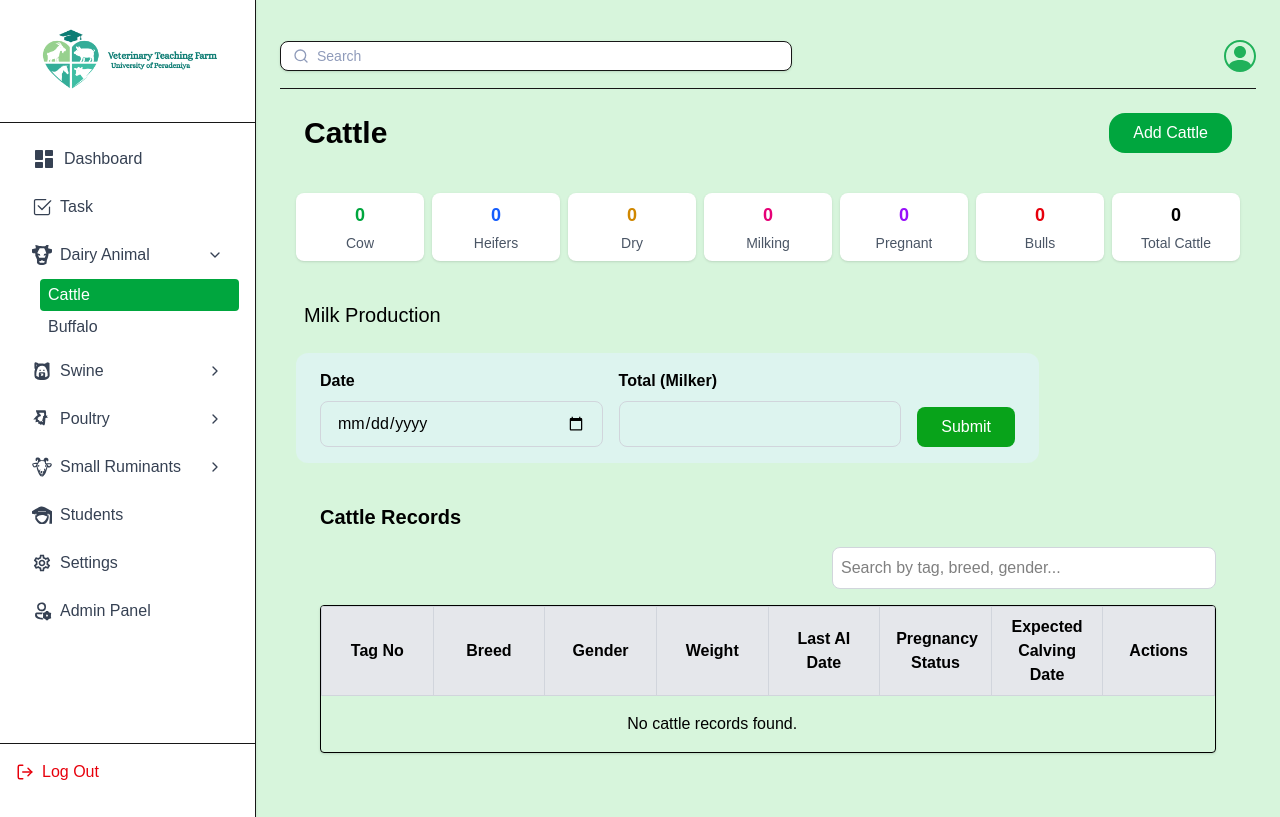
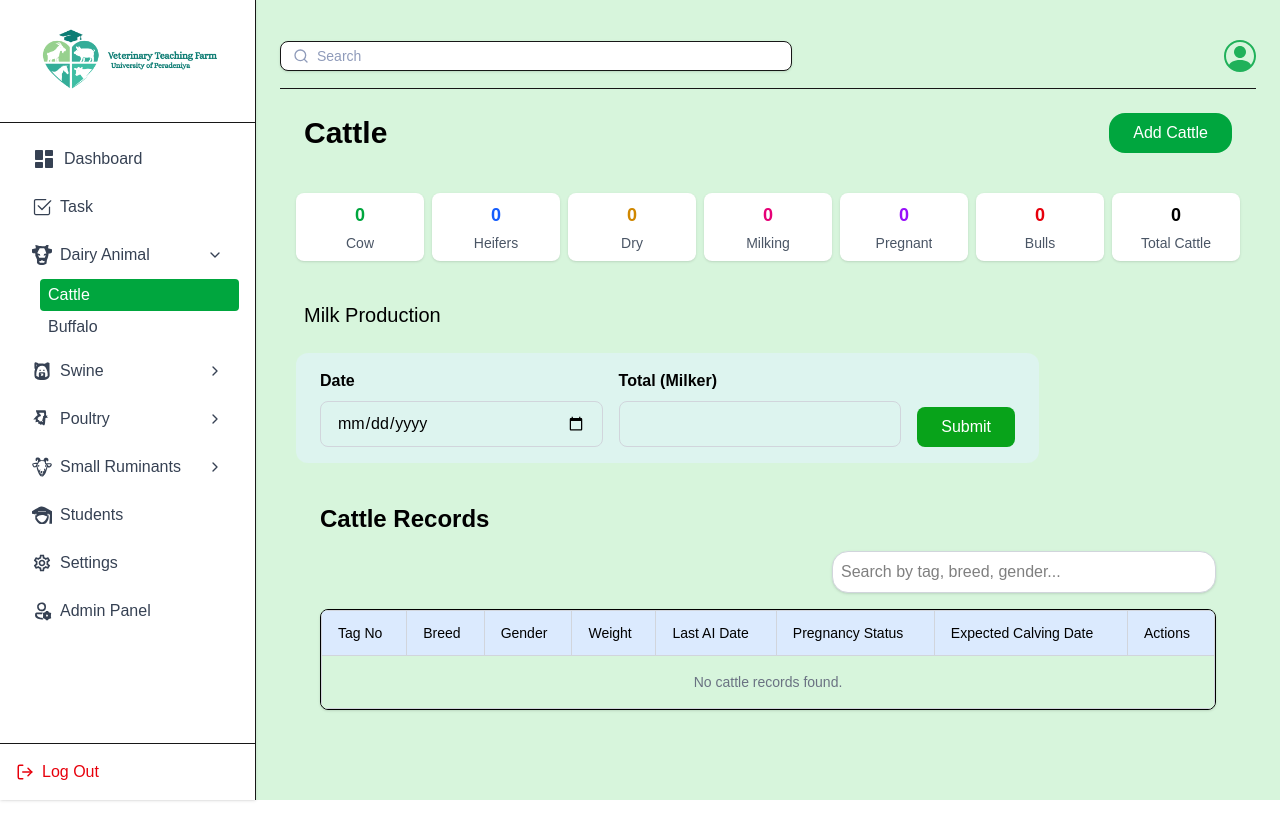
Before and after one commit to VirajithaDilsh/peravet, a Next.js app: page /dashboard/cattle in a window 1280 px wide. Built offline with nearby package versions, Linux system fonts and the light colour scheme.

Commit message:
table update

```diff
--- a/src/app/dashboard/layout.tsx
+++ b/src/app/dashboard/layout.tsx
@@ -27,7 +27,7 @@ export default function DashboardLayout({
                         </div>
 
                         {/* ✅ Mobile layout */}
-                        <div className="sm:hidden flex items-center h-16 gap-4">
+                        <div className="sm:hidden  flex items-center h-16 gap-4">
                             {/* Logo */}
                             <div className={"flex items-center justify-start"}>
                                 <Image
--- a/src/components/tables/CattleTable.tsx
+++ b/src/components/tables/CattleTable.tsx
@@ -1,31 +1,32 @@
 "use client";
-import React, { useState } from "react";
-import Link from "next/link";
+import React, { useState, MouseEvent, KeyboardEvent } from "react";
 import { useAnimalContext } from "@/app/context/AnimalContext";
 import { Cattle } from "@/types/animals";
-import { Trash2,SquarePen,Eye  } from "lucide-react";
+import { Trash2, SquarePen } from "lucide-react";
 import { useRouter } from "next/navigation";
-
-
 
 export default function CattleTable() {
     const { animals, deleteAnimal } = useAnimalContext();
     const [search, setSearch] = useState("");
     const router = useRouter();
-    const cattleOnly = animals.filter(
-        (a): a is Cattle => a.species === "Cattle"
+
+    const cattleOnly = animals.filter((a): a is Cattle => a.species === "Cattle");
+
+    const filteredCattle = cattleOnly.filter((animal) =>
+        [animal.tag, animal.breed, animal.gender].some((field) =>
+            field.toLowerCase().includes(search.toLowerCase())
+        )
     );
 
-    const filteredCattle = cattleOnly.filter(
-        (animal) =>
-            animal.tag.toLowerCase().includes(search.toLowerCase()) ||
-            animal.breed.toLowerCase().includes(search.toLowerCase()) ||
-            animal.gender.toLowerCase().includes(search.toLowerCase())
-    );
+    const goToDetails = (tag: string) => {
+        router.push(`/animals/${tag}`);
+    };
+
+    const stop = (e: MouseEvent | KeyboardEvent) => e.stopPropagation();
 
     return (
-        <div className="p-4 text-black">
-            <h2 className="text-xl font-bold mb-4">Cattle Records</h2>
+        <div className="p-4 text-black w-full">
+            <h2 className="text-2xl font-semibold mb-4">Cattle Records</h2>
 
             <div className="flex justify-end mb-4">
                 <input
@@ -33,114 +34,95 @@ export default function CattleTable() {
                     placeholder="Search by tag, breed, gender..."
                     value={search}
                     onChange={(e) => setSearch(e.target.value)}
-                    className="p-2 w-full max-w-sm rounded-lg bg-white border border-gray-300"
+                    className="p-2 w-full max-w-sm rounded-2xl bg-white  border border-gray-300 shadow-sm focus:outline-none focus:ring-2 focus:ring-blue-400"
                 />
             </div>
 
-            {/* Scrollable container with fixed height */}
-            <div className="overflow-x-auto border rounded shadow-sm">
-                <div className="max-h-[400px] overflow-y-auto">
-                    <table className="min-w-[800px] w-full table-fixed border-collapse">
-                        <thead className="bg-gray-200">
+            {/* Desktop & Tablet - Table View */}
+            <div className="hidden md:block">
+                <div className="border rounded-lg shadow overflow-x-auto max-h-[500px] w-full">
+                    <table className="w-full table-auto border-collapse text-xs md:text-sm min-w-[700px]">
+                        <thead className="bg-blue-100 text-left sticky top-0 z-10">
                         <tr>
-                            {/* Sticky headers */}
-                            <th className="sticky top-0 z-10 bg-gray-200 py-2 px-4 border border-gray-300 text-sm md:text-base">
-                                Tag No
-                            </th>
-                            <th className="sticky top-0 z-10 bg-gray-200 py-2 px-4 border border-gray-300 text-sm md:text-base">
-                                Breed
-                            </th>
-                            <th className="sticky top-0 z-10 bg-gray-200 py-2 px-4 border border-gray-300 text-sm md:text-base">
-                                Gender
-                            </th>
-                            <th className="sticky top-0 z-10 bg-gray-200 py-2 px-4 border border-gray-300 text-sm md:text-base">
-                                Weight
-                            </th>
-                            <th className="sticky top-0 z-10 bg-gray-200 py-2 px-4 border border-gray-300 text-sm md:text-base">
-                                Last AI Date
-                            </th>
-                            <th className="sticky top-0 z-10 bg-gray-200 py-2 px-4 border border-gray-300 text-sm md:text-base">
-                                Pregnancy Status
-                            </th>
-                            <th className="sticky top-0 z-10 bg-gray-200 py-2 px-4 border border-gray-300 text-sm md:text-base">
-                                Expected Calving Date
-                            </th>
-                            <th className="sticky top-0 z-10 bg-gray-200 py-2 px-4 border border-gray-300 text-sm md:text-base">
-                                Actions
-                            </th>
+                            {[
+                                "Tag No",
+                                "Breed",
+                                "Gender",
+                                "Weight",
+                                "Last AI Date",
+                                "Pregnancy Status",
+                                "Expected Calving Date",
+                                "Actions",
+                            ].map((head) => (
+                                <th
+                                    key={head}
+                                    className="py-2 px-2 md:py-3 md:px-4 border border-gray-300 font-medium whitespace-nowrap"
+                                >
+                                    {head}
+                                </th>
+                            ))}
                         </tr>
                         </thead>
-
                         <tbody>
                         {filteredCattle.length > 0 ? (
-                            filteredCattle.map((animal) => (
+                            filteredCattle.map((animal, idx) => (
                                 <tr
                                     key={animal.tag}
-                                    className="hover:bg-gray-50 transition cursor-pointer"
+                                    className={`cursor-pointer hover:bg-blue-50 transition-colors ${
+                                        idx % 2 === 0 ? "bg-white" : "bg-gray-50"
+                                    }`}
+                                    onClick={() => goToDetails(animal.tag)}
                                 >
-                                    <td className="py-2 px-4 border border-gray-300 text-sm md:text-base">
+                                    <td className="py-1 px-1 md:py-2 md:px-4 border border-gray-300 whitespace-nowrap">
                                         {animal.tag}
                                     </td>
-                                    <td className="py-2 px-4 border border-gray-300 text-sm md:text-base">
+                                    <td className="py-1 px-1 md:py-2 md:px-4 border border-gray-300 whitespace-nowrap">
                                         {animal.breed}
                                     </td>
-                                    <td className="py-2 px-4 border border-gray-300 text-sm md:text-base">
+                                    <td className="py-1 px-1 md:py-2 md:px-4 border border-gray-300 whitespace-nowrap">
                                         {animal.gender}
                                     </td>
-                                    <td className="py-2 px-4 border border-gray-300 text-sm md:text-base">
+                                    <td className="py-1 px-1 md:py-2 md:px-4 border border-gray-300 whitespace-nowrap">
                                         {animal.weight}
                                     </td>
-                                    <td className="py-2 px-4 border border-gray-300 text-sm md:text-base">
+                                    <td className="py-1 px-1 md:py-2 md:px-4 border border-gray-300 whitespace-nowrap">
                                         {animal.lastAiDate || "-"}
                                     </td>
-                                    <td className="py-2 px-4 border border-gray-300 text-sm md:text-base">
+                                    <td className="py-1 px-1 md:py-2 md:px-4 border border-gray-300 whitespace-nowrap">
                                         {animal.pregnancyStatus || "-"}
                                     </td>
-                                    <td className="py-2 px-4 border border-gray-300 text-sm md:text-base">
+                                    <td className="py-1 px-1 md:py-2 md:px-4 border border-gray-300 whitespace-nowrap">
                                         {animal.expectedCalvingDate || "-"}
                                     </td>
-                                    <td className="py-2 px-4 border border-gray-300 whitespace-nowrap text-sm md:text-base">
-                                        <div className={"flex items-center justify-center"}>
-                                            <Link
-                                                href={`/animals/${animal.tag}`}
-                                                className="text-blue-600 hover:underline mr-2"
-                                            >
-                                                <Eye className="h-5 w-5" />
-                                            </Link>
+                                    <td className="py-1 px-1 md:py-2 md:px-4 border border-gray-300">
+                                        <div className="flex gap-1 md:gap-2 justify-center">
                                             <button
-                                                onClick={() => {
+                                                onClick={(e) => {
+                                                    stop(e);
                                                     router.push(`/edit/${animal.tag}`);
                                                 }}
-                                                className="text-yellow-600 hover:text-yellow-800"
+                                                className="text-yellow-600 hover:text-yellow-800 p-1 rounded hover:bg-yellow-100 transition"
+                                                title="Edit"
                                             >
-                                                <SquarePen className="h-5 w-5" />
+                                                <SquarePen className="h-4 w-4 md:h-5 md:w-5" />
                                             </button>
-
                                             <button
-                                                className="text-red-600 hover:underline"
-                                                onClick={() => {
-                                                    if (
-                                                        confirm(
-                                                            `Are you sure you want to delete ${animal.tag}?`
-                                                        )
-                                                    ) {
-                                                        deleteAnimal(animal.tag);
-                                                    }
+                                                onClick={(e) => {
+                                                    stop(e);
+                                                    if (confirm(`Delete ${animal.tag}?`)) deleteAnimal(animal.tag);
                                                 }}
+                                                className="text-red-600 hover:text-red-800 p-1 rounded hover:bg-red-100 transition"
+                                                title="Delete"
                                             >
-                                                <Trash2 className="h-5 w-5" />
+                                                <Trash2 className="h-4 w-4 md:h-5 md:w-5" />
                                             </button>
                                         </div>
-
                                     </td>
                                 </tr>
                             ))
                         ) : (
                             <tr>
-                                <td
-                                    colSpan={7}
-                                    className="text-center py-4 text-sm md:text-base"
-                                >
+                                <td colSpan={8} className="text-center py-4 text-gray-500 border border-gray-300">
                                     No cattle records found.
                                 </td>
                             </tr>
@@ -149,6 +131,56 @@ export default function CattleTable() {
                     </table>
                 </div>
             </div>
+
+
+            {/* Mobile - Card View with Y-axis scroll */}
+            <div className="md:hidden border rounded-lg shadow overflow-y-auto min-h-[300px] max-h-[500px]">
+                <div className="flex flex-col">
+                    {filteredCattle.length > 0 ? (
+                        filteredCattle.map((animal) => (
+                            <div
+                                key={animal.tag}
+                                onClick={() => goToDetails(animal.tag)}
+                                className="border-b last:border-b-0 p-3 bg-white hover:bg-blue-50 transition cursor-pointer"
+                            >
+                                <div className="flex justify-between items-center mb-2">
+                                    <h3 className="font-semibold text-blue-800 text-sm">Tag No:{animal.tag}</h3>
+                                    <div className="flex gap-2">
+                                        <button
+                                            onClick={(e) => {
+                                                stop(e);
+                                                router.push(`/edit/${animal.tag}`);
+                                            }}
+                                            className="text-yellow-600 hover:text-yellow-800 p-1 rounded hover:bg-yellow-100 transition"
+                                        >
+                                            <SquarePen className="h-4 w-4" />
+                                        </button>
+                                        <button
+                                            onClick={(e) => {
+                                                stop(e);
+                                                if (confirm(`Delete ${animal.tag}?`)) deleteAnimal(animal.tag);
+                                            }}
+                                            className="text-red-600 hover:text-red-800 p-1 rounded hover:bg-red-100 transition"
+                                        >
+                                            <Trash2 className="h-4 w-4" />
+                                        </button>
+                                    </div>
+                                </div>
+                                <p className="text-xs text-gray-600">Breed: {animal.breed}</p>
+                                <p className="text-xs text-gray-600">Gender: {animal.gender}</p>
+                                <p className="text-xs text-gray-600">Weight: {animal.weight}</p>
+                                <p className="text-xs text-gray-600">Last AI Date: {animal.lastAiDate || "-"}</p>
+                                <p className="text-xs text-gray-600">Pregnancy: {animal.pregnancyStatus || "-"}</p>
+                                <p className="text-xs text-gray-600">Calving Date: {animal.expectedCalvingDate || "-"}</p>
+                            </div>
+                        ))
+                    ) : (
+                        <p className="text-center text-gray-500 p-4">No cattle records found.</p>
+                    )}
+                </div>
+            </div>
+
+
         </div>
     );
 }
```
